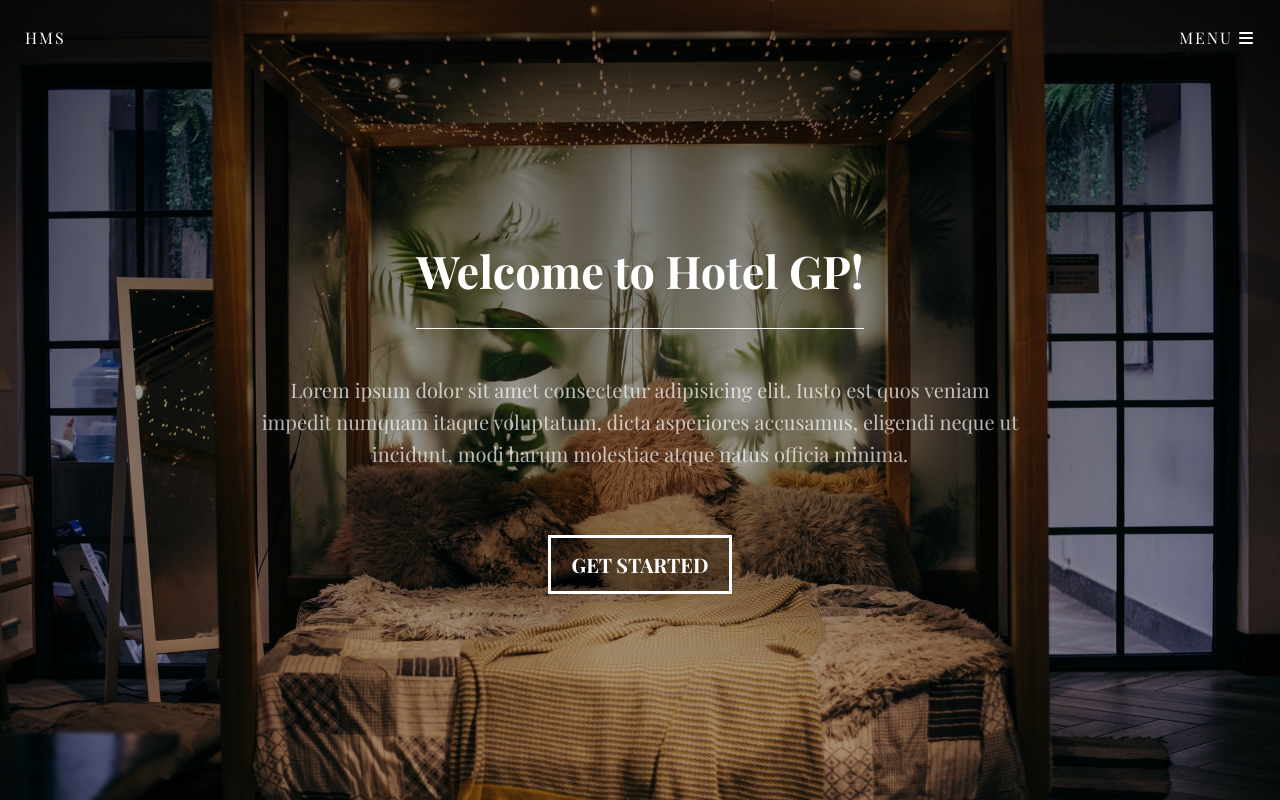
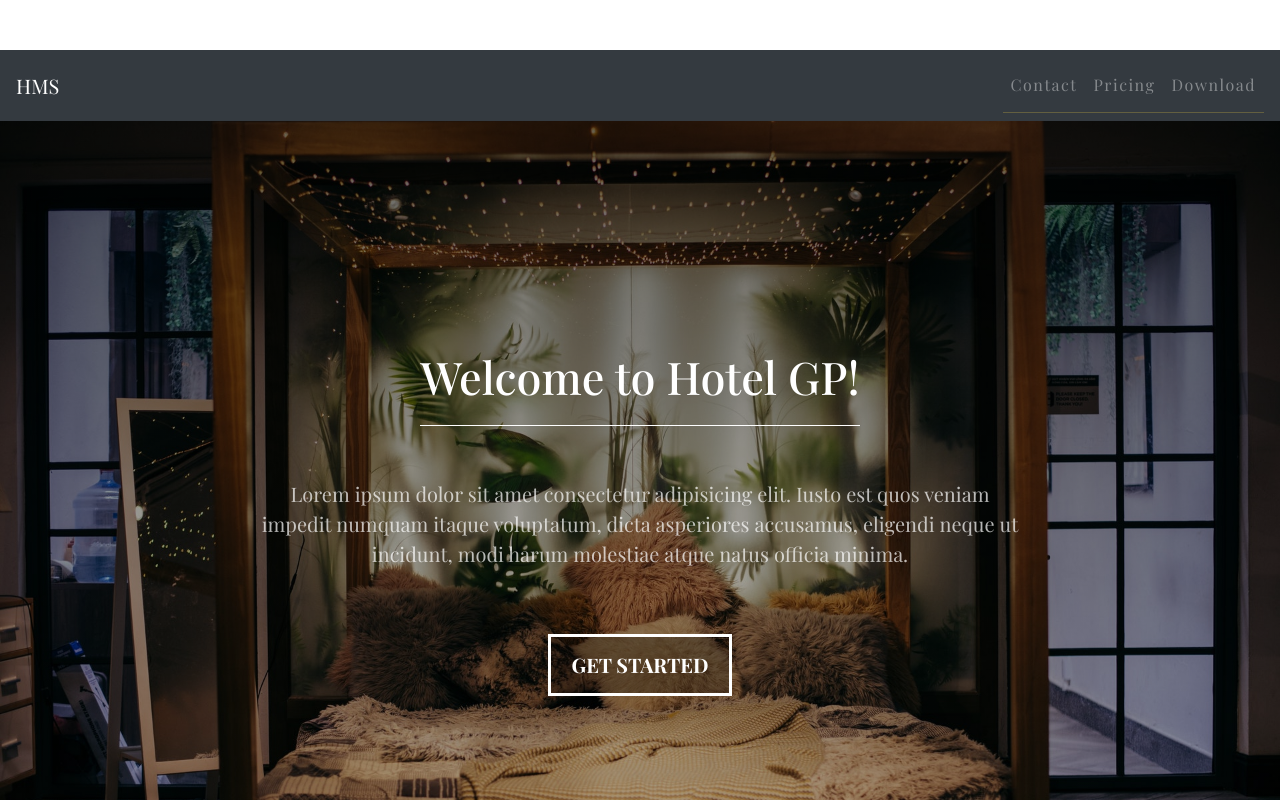
Before and after one commit to namangarg2000/HMS, a plain HTML site: page index.html in a window 1280 px wide. Shown: the top 800 px of the page. Drawn offline with nearby package versions, Linux system fonts and the light colour scheme.

Commit message:
Update index.html

```diff
--- a/index.html
+++ b/index.html
@@ -8,29 +8,35 @@
     <link rel="stylesheet" href="main.css">
     <script src="https://kit.fontawesome.com/dbed6b6114.js" crossorigin="anonymous"></script>
     <link rel="icon" href="images/logo.png" type="image/png">
-    <script src="https://cdn.jsdelivr.net/npm/jquery@3.5.1/dist/jquery.slim.min.js"
-        integrity="sha384-DfXdz2htPH0lsSSs5nCTpuj/zy4C+OGpamoFVy38MVBnE+IbbVYUew+OrCXaRkfj"
-        crossorigin="anonymous"></script>
-    <script src="https://cdn.jsdelivr.net/npm/popper.js@1.16.1/dist/umd/popper.min.js"
-        integrity="sha384-9/reFTGAW83EW2RDu2S0VKaIzap3H66lZH81PoYlFhbGU+6BZp6G7niu735Sk7lN"
-        crossorigin="anonymous"></script>
-    <script src="https://cdn.jsdelivr.net/npm/bootstrap@4.6.1/dist/js/bootstrap.min.js"
-        integrity="sha384-VHvPCCyXqtD5DqJeNxl2dtTyhF78xXNXdkwX1CZeRusQfRKp+tA7hAShOK/B/fQ2"
-        crossorigin="anonymous"></script>
+    <link rel="stylesheet" href="https://cdn.jsdelivr.net/npm/bootstrap@4.6.1/dist/css/bootstrap.min.css" integrity="sha384-zCbKRCUGaJDkqS1kPbPd7TveP5iyJE0EjAuZQTgFLD2ylzuqKfdKlfG/eSrtxUkn" crossorigin="anonymous">
 </head>
 
 <body>
 
+<!-- Nav Bar -->
+
+<nav class="navbar bg-dark navbar-expand-lg navbar-dark">
+    <a class="navbar-brand" href="">HMS</a>
+     <button class="navbar-toggler" type="button" data-toggle="collapse" data-target="#navbarSupportedContent" aria-controls="navbarSupportedContent" aria-expanded="false" aria-label="Toggle navigation">
+    <span class="navbar-toggler-icon"></span>
+  </button>
+  <div class="collapse navbar-collapse" id="navbarSupportedContent">
+    <ul class="navbar-nav ml-auto">
+        <li class="nav-item">
+            <a class="nav-link" href="">Contact</a>
+        </li>
+        <li class="nav-item">
+            <a class="nav-link" href="">Pricing</a>
+        </li>
+        <li class="nav-item">
+            <a class="nav-link" href="">Download</a>
+        </li>
+    </ul>
+ </div>
+</nav>
+
     <!-- header -->
     <header class="header" id="header">
-        <div class="head-top">
-            <div class="site-name">
-                <span>HMS</span>
-            </div>
-            <div class="site-nav">
-                <span id="nav-btn">MENU <i class="fas fa-bars"></i></span>
-            </div>
-        </div>
         <div class="head-bottom flex">
             <h2>Welcome to Hotel GP! </h2>
 
```
